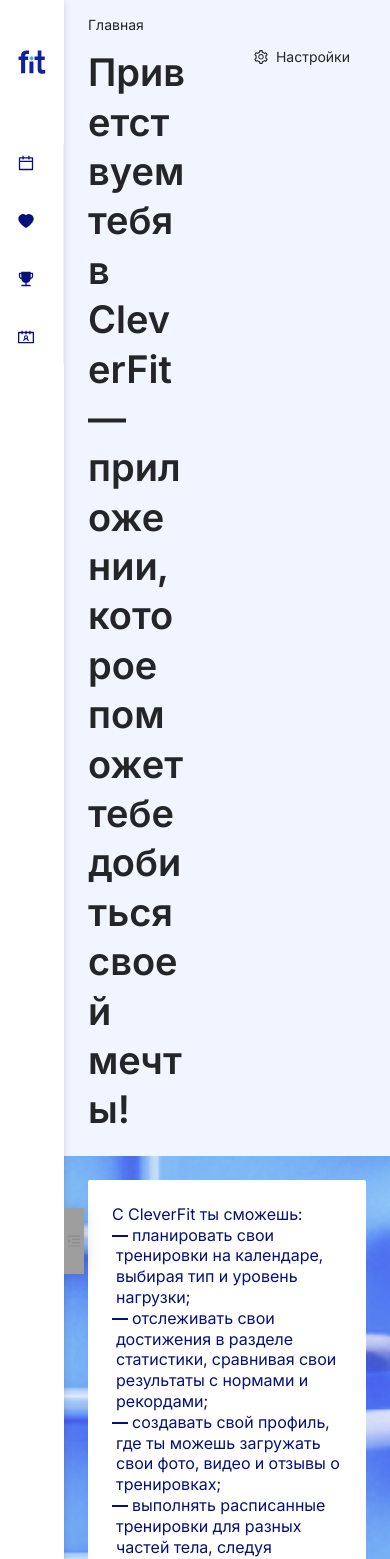
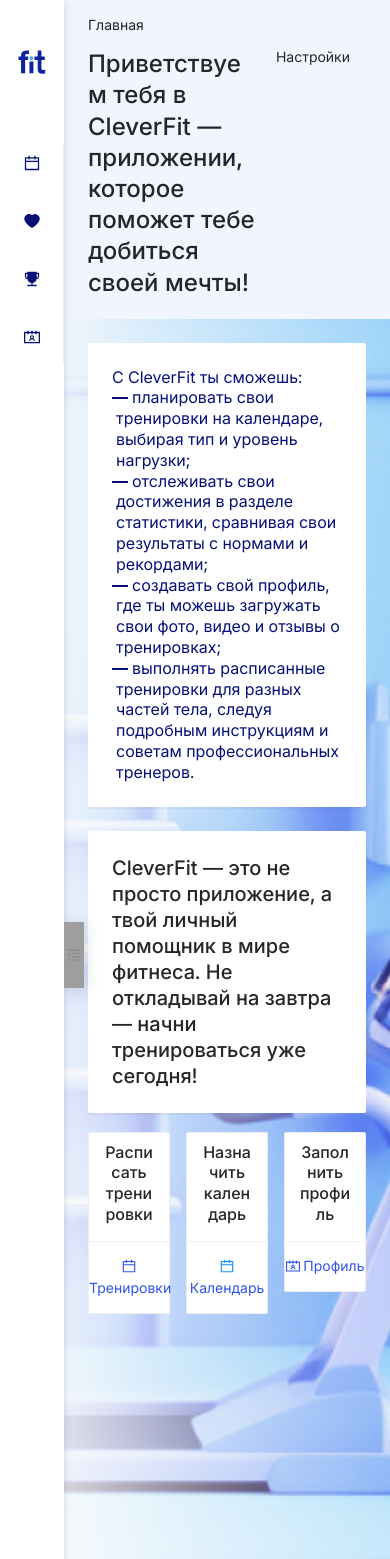
Before and after one commit to ClevertecFrontendLab/TarasiukDima, a React (Vite) app: page / in a window 390 px wide. Shown: the top 1559 px of the page. Built offline with nearby package versions, Linux system fonts and the light colour scheme; grey boxes are pictures that could not be loaded.

Commit message:
feat: add max 991 adaptive

```diff
--- a/src/components/Sidebar/Sidebar.tsx
+++ b/src/components/Sidebar/Sidebar.tsx
@@ -1,4 +1,4 @@
-import { useCallback, useState } from 'react';
+import { useCallback } from 'react';
 import { useAppDispatch, useAppSelector } from '@hooks/typed-react-redux-hooks';
 import { changeShowSidebar } from '@redux/app-reducer';
 import { Button } from 'antd';
@@ -28,7 +28,11 @@
             className='sider'
             trigger={null}
         >
-            <button onClick={toggleSidebar} className='trigger'>
+            <button
+                onClick={toggleSidebar}
+                className='trigger'
+                data-test-id='sider-switch-mobile sider-switch'
+            >
                 {isShowSidebar ? <MenuUnfoldOutlined /> : <MenuFoldOutlined />}
             </button>
 
--- a/src/components/Sidebar/sidebar.scss
+++ b/src/components/Sidebar/sidebar.scss
@@ -39,7 +39,7 @@
         transform: translateY(-50%);
         filter: drop-shadow(0 2px 8px rgba(0, 0, 0, 0.15));
         cursor: pointer;
-        background: url('./switch_icon.svg') no-repeat center;
+        background: url("./switch_icon.svg") no-repeat center;
         background-size: 100% 100%;
 
         svg {
@@ -52,7 +52,7 @@
         height: auto;
         margin-top: auto;
         padding: 12px 18px;
-        padding-top: 12px!important;
+        padding-top: 12px !important;
         line-height: 1.3;
         border: none;
         box-shadow: inset 0 1px 0 0 $character-light-dividers;
--- a/src/components/SiteNavigation/site-navigation.scss
+++ b/src/components/SiteNavigation/site-navigation.scss
@@ -1,4 +1,4 @@
-@import '@assets/scss/variables';
+@import "@assets/scss/variables";
 
 ul.navigation {
     width: 100%;
@@ -9,7 +9,7 @@
     li.ant-menu-item {
         height: 42px;
         margin-top: 0;
-        padding-left: 18px!important;
+        padding-left: 18px !important;
 
         &:not(:last-child) {
             margin-bottom: 16px;
@@ -20,3 +20,11 @@
         fill: $primary-light-9;
     }
 }
+
+@media (max-width: 991px) {
+    ul.navigation {
+        li.ant-menu-item {
+            padding-left: 24px !important;
+        }
+    }
+}
--- a/src/pages/main-page/home-content/home-content.scss
+++ b/src/pages/main-page/home-content/home-content.scss
@@ -2,7 +2,6 @@
 
 body .page-layout {
     background: transparent;
-
 
     .page-layout__header {
         display: flex;
@@ -93,10 +92,17 @@
             .cards__item {
                 text-align: center;
 
+                .ant-card-head {
+                    padding-left: 14px;
+                    padding-right: 14px;
+                }
+
                 .ant-card-head-title {
                     padding-top: 9px;
                     font-size: 16px;
                     line-height: 1.3;
+                    word-wrap: break-word;
+                    white-space: inherit;
                 }
 
                 .ant-card-body {
@@ -120,7 +126,6 @@
         .page-layout__footer_downloads {
             width: 240px;
             box-shadow: 0 2px 0 0 rgba(0, 0, 0, 0.02);
-
 
             .ant-card-head-title {
                 padding: 12px 0;
@@ -154,3 +159,29 @@
         }
     }
 }
+
+@media (max-width: 991px) {
+    body .page-layout {
+        .page-layout__header {
+            .page-layout__header_title {
+                max-width: calc(100% - 107px);
+                font-weight: 500;
+                font-size: 24px;
+            }
+
+            &_settings {
+                svg {
+                    display: none;
+                }
+
+                span {
+                    margin: 0;
+                }
+            }
+        }
+
+        .page-layout__footer {
+            padding-top: 344px;
+        }
+    }
+}
--- a/src/pages/main-page/home-content/home-content.tsx
+++ b/src/pages/main-page/home-content/home-content.tsx
@@ -1,6 +1,6 @@
 import { Link } from 'react-router-dom';
 import { AndroidFilled, AppleFilled, SettingOutlined } from '@ant-design/icons';
-import { Button, Card, Layout, List, Row } from 'antd';
+import { Button, Card, Layout, List, Row, Space } from 'antd';
 import { Content, Footer, Header } from 'antd/lib/layout/layout';
 import Paragraph from 'antd/lib/typography/Paragraph';
 import Title from 'antd/lib/typography/Title';
@@ -16,8 +16,7 @@
                 <Paragraph className='page-layout__header_current-link'>Главная</Paragraph>
 
                 <Title className='page-layout__header_title'>
-                    Приветствуем тебя в CleverFit — приложении, которое поможет тебе добиться своей
-                    мечты!
+                    Приветствуем тебя в CleverFit — приложении, <Space/> которое поможет тебе добиться своей мечты!
                 </Title>
 
                 <Button className='page-layout__header_settings' type='link'>
--- a/src/pages/main-page/main-page.scss
+++ b/src/pages/main-page/main-page.scss
@@ -1,5 +1,14 @@
 body .home {
-   background: url('public/img/home_bg.jpg') 50% / cover no-repeat;
+    background: url("public/img/home_bg.jpg") 50% / cover no-repeat;
 
+    position: relative;
+    z-index: 1;
 
+    &:before {
+        content: "";
+        position: absolute;
+        inset: 0;
+        z-index: -1;
+        background-image: linear-gradient(270deg, rgba(255, 255, 255, 0) 0%, #fffdfd 100%);
+    }
 }
```
